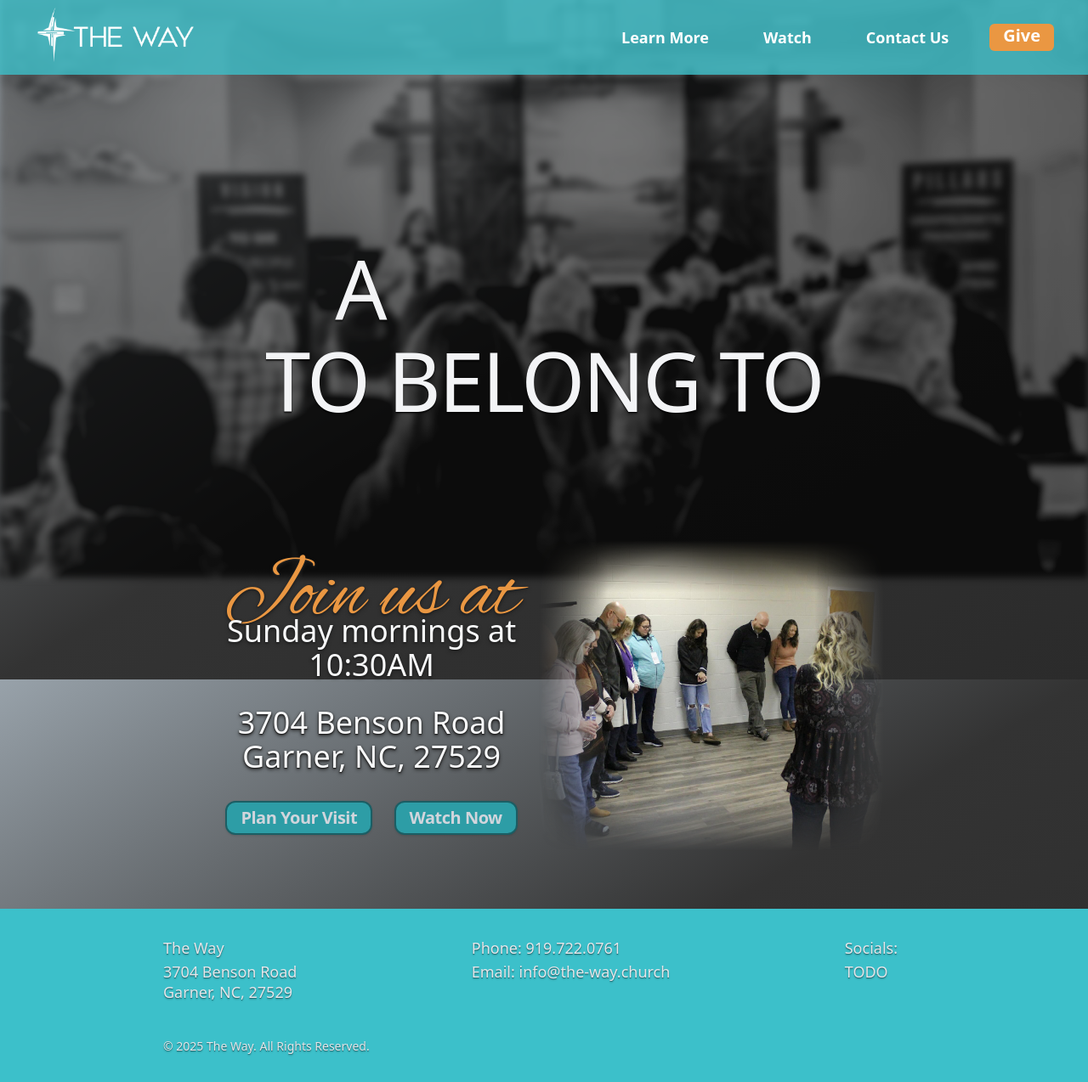
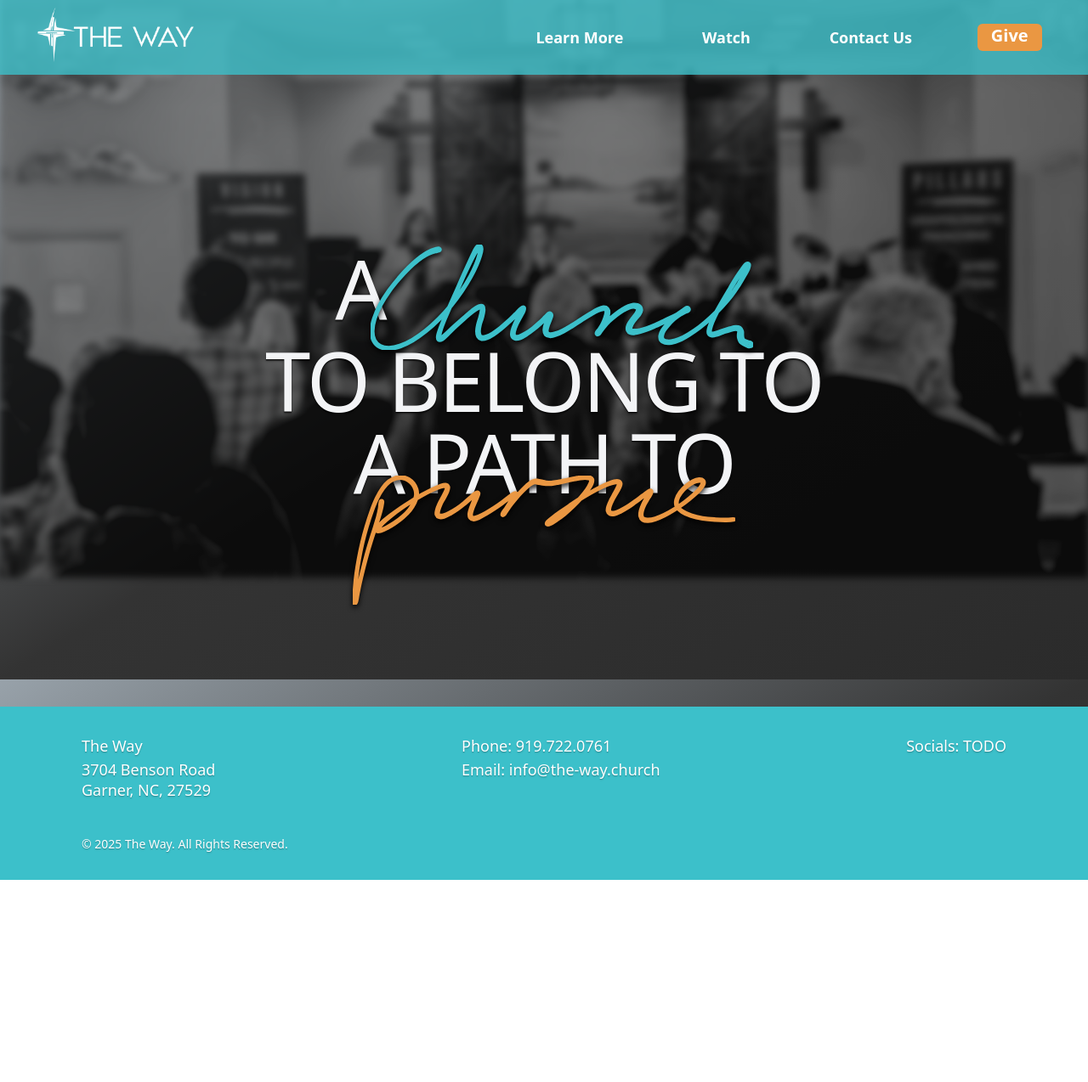
Before and after one commit to dbecher1/the-way, a SvelteKit app: page / in a window 1280 px wide. Shown: the whole page at 85% size. After the commit the page ends 1036 px from the top, so only its background shows below. Built offline with nearby package versions, Linux system fonts and the light colour scheme.

Commit message:
Introduced mobile responsive design

```diff
--- a/package.json
+++ b/package.json
@@ -19,6 +19,7 @@
 		"prettier-plugin-tailwindcss": "^0.6.11",
 		"svelte": "^5.0.0",
 		"svelte-check": "^4.0.0",
+		"svelte-hero-icons": "^5.2.0",
 		"tailwindcss": "^4.0.0",
 		"typescript": "^5.0.0",
 		"typescript-eslint": "^8.20.0",
--- a/src/app.html
+++ b/src/app.html
@@ -9,9 +9,8 @@
 		<meta name="viewport" content="width=device-width, initial-scale=1" />
 		%sveltekit.head%
 	</head>
-	<body
-		data-sveltekit-preload-data="hover"
-		class="w-screen h-screen bg-fixed bg-linear-to-tl from-tw-gray-600 via-tw-gray-400 to-tw-gray-200"
+	<body data-sveltekit-preload-data="hover"
+		class="w-full h-full flex flex-col min-h-screen bg-fixed bg-linear-to-tl from-tw-gray-600 via-tw-gray-400 to-tw-gray-200 overflow-x-hidden"
 	>
 		<div style="display: contents">%sveltekit.body%</div>
 	</body>
--- a/src/lib/menu.svelte
+++ /dev/null
@@ -1,35 +0,0 @@
-<script lang="ts">
-    export interface MenuLink {
-        name: string,
-        path: string,
-    }
-    interface MenuProps {
-        links: MenuLink[];
-        open: boolean;
-    }
-    let { links, open }: MenuProps = $props();
-    import { clickOut } from "./click_actions";
-    import { fade } from "svelte/transition";
-</script>
-
-{#if open}
-    <div
-        role='navigation'
-        transition:fade={{duration: 150}}
-        onmouseleave={() => open = false}
-        class='absolute bg-white text-black w-parent flex flex-col rounded-md top-13 left-0.5 overflow-hidden gap-0 drop-shadow-sm'
-    >
-        {#each links as link}
-            <div
-                class='hover:bg-tw-gray-100 py-2'
-            >
-                <a href={link.path}
-                   class='px-4 mx-1'
-                >
-                    {link.name}
-                </a>
-            </div>
-        {/each}
-    </div>
-
-{/if}
--- a/src/lib/svg/church.svelte
+++ b/src/lib/svg/church.svelte
@@ -7,8 +7,7 @@
     xmlns="http://www.w3.org/2000/svg"
     id="canvas"
     viewBox="693.844 439.223 1060.427 292.091"
-    class='stroke-tw-blue-100 fill-tw-blue-100/0 inline stroke-11 -ml-10 drop-shadow-md drop-shadow-black'
-    width='450'
+    class='stroke-tw-blue-100 fill-tw-blue-100/0 inline stroke-11 -ml-5 md:-ml-10 drop-shadow-md drop-shadow-black w-[230px] md:w-[450px]'
 >
     {#if show}
     <path
--- a/src/lib/svg/pursue.svelte
+++ b/src/lib/svg/pursue.svelte
@@ -7,8 +7,7 @@
     xmlns="http://www.w3.org/2000/svg"
     id="canvas"
     viewBox="696.191 528.443 1131.063 382.406"
-    class='stroke-tw-orange fill-black/0 stroke-11 -mt-8 mx-auto drop-shadow-md drop-shadow-black'
-    width='450'
+    class='stroke-tw-orange fill-black/0 stroke-11 -mt-3 md:-mt-8 mx-auto drop-shadow-md drop-shadow-black w-[230px] md:w-[450px]'
 >
     {#if show}
     <path
--- a/src/routes/+layout.svelte
+++ b/src/routes/+layout.svelte
@@ -1,11 +1,52 @@
 <script lang="ts">
 	import '../app.css';
+	import { fade, scale } from 'svelte/transition';
+	import { Icon, Bars3, XMark } from 'svelte-hero-icons';
+	import { slide } from 'svelte/transition';
 
 	let { children } = $props();
+
 	let aboutOpen = $state(false);
-	import Menu, { type MenuLink } from '$lib/menu.svelte';
-	import { scale } from 'svelte/transition';
+	let sidebarOpen = $state(false);
+
+	const paths1 = [
+		{name: 'About Us', href: '/about'},
+		{name: 'Ministries', href: '/ministries'}
+	];
+	const paths2 = [
+		{name: 'Home', href:'/'},
+		{name: 'Watch', href:'/watch'},
+		{name: 'Give', href:'/give'},
+		...paths1
+	];
 </script>
+
+{#snippet logo_link()}
+	<a href='/'
+		class='size-38 md:size-48 h-16 md:h-20 my-auto ml-7 md:ml-10 mt-2 px-1 hover:bg-black/10 rounded-sm'>
+		<img src='/img/logo-title.png'
+			class=''
+			alt={'The Way'}
+		/>
+	</a>
+{/snippet}
+
+{#snippet dropdown_menu()}
+<div
+	role='navigation'
+	transition:fade={{duration: 150}}
+	onmouseleave={() => aboutOpen = false}
+	class='absolute bg-white text-black w-parent flex flex-col rounded-md top-13 left-0.5 overflow-hidden gap-0 drop-shadow-sm'
+>
+	{#each paths1 as {name, href}}
+		<div class='hover:bg-tw-gray-100 py-2'>
+			<a {href} class='px-4 mx-1' >
+				{name}
+			</a>
+		</div>
+	{/each}
+</div>
+{/snippet}
 
 {#snippet title_button(text: string, href: string)}
 	<a {href} class='my-auto px-4 py-3 text-white hover:text-tw-gray-100 hover:bg-black/5 rounded-md'>
@@ -13,58 +54,92 @@
 	</a>
 {/snippet}
 
-{#snippet parent_button(name: string, open: boolean, links: MenuLink[])}
+{#snippet parent_button(name: string)}
 	<button
-		onmousedown={() => aboutOpen = true}
+		onmousedown={() => aboutOpen = !aboutOpen}
 		class='my-auto px-4 py-3 text-white hover:text-tw-gray-100 hover:bg-black/5 rounded-md relative'
 	>
 		{name}
-		<Menu {links} {open} />
+		{#if aboutOpen}
+			{@render dropdown_menu()}
+		{/if}
 	</button>
 {/snippet}
 
-<nav id='tw-header-bar' class='flex justify-between bg-tw-blue-100/80'>
-	<a href='/'
-		class='size-48 h-20 my-auto ml-10 mt-2 px-1 hover:bg-black/10 rounded-sm'>
+{#snippet sidebar()}
+	<div id='sidebar'
+		class='md:hidden w-full h-full fixed bg-tw-blue-200 flex flex-col z-50'
+		transition:slide={{axis: 'x'}}
+	>
+		<div id='sidebar-header' class='flex justify-between relative w-full mt-2 h-fit'>
 			<img src='/img/logo-title.png'
-			class=''
+				class='h-18 mx-auto'
 				alt={'The Way'}
 			/>
+
+			<button id='sidebar-close-btn' onclick={() => sidebarOpen = false}
+				class='absolute right-0 inset-y-0 size-9 mr-5 my-auto cursor-pointer hover:bg-tw-gray-400/50 rounded-sm'
+			>
+				<Icon src={XMark} class='stroke-white'/>
+			</button>
+		</div>
+		<div id='sidebar-body' class='flex h-full'>
+			<div id='sidebar-links' class='mt-14 mx-auto flex flex-col gap-8 text-center'>
+				{#each paths2 as {name, href}}
+				<div>
+					<a {href}
+						class='mx-auto text-3xl text-tw-gray-100 hover:text-white'
+					>
+						{name}
 					</a>
-	<div class='flex justify-around gap-8 mr-10 text-lg font-semibold'>
-			{@render parent_button(
-				'Learn More', aboutOpen, [
-					{name: 'About Us', path: '/about'},
-					{name: 'Ministries', path: '/ministries'}
-				],
-			)}
+					<div class='invisible hover:visible h-[1px] w-7/8 mt-2 bg-white'></div>
+				</div>
+
+				{/each}
+			</div>
+		</div>
+	</div>
+{/snippet}
+
+{#if sidebarOpen}
+	{@render sidebar()}
+{/if}
+
+<main class='flex-1'>
+
+<nav id='tw-header-bar' class='flex w-full justify-between content-center bg-tw-blue-100/80'>
+	{@render logo_link()}
+	<div class='not-md:hidden flex justify-around lg:gap-8 mr-10 lg:text-lg font-semibold flex-1 max-w-1/2'>
+		{@render parent_button('Learn More')}
 		{@render title_button('Watch', '/watch')}
 		{@render title_button('Contact Us', '/contact')}
 			<a href='/give'
-				transition:scale={{}}
-			 	class='bg-tw-orange h-8 text-xl px-4 my-auto
-				rounded-md text-white hover:text-tw-gray-100 hover:drop-shadow-sm hover:scale-105 hover:bg-tw-orange'
-			 >
+			class='bg-tw-orange h-7 lg:h-8 text-lg lg:text-xl px-4 my-auto
+			rounded-md text-white hover:text-tw-gray-100 hover:drop-shadow-sm hover:scale-105 hover:bg-tw-orange'>
 			Give
 		</a>
 	</div>
+
+	<button onclick={() => sidebarOpen = true}
+		class='md:hidden mr-7 size-12 cursor-pointer p-2 my-auto hover:bg-tw-gray-400/50 rounded-sm'
+	>
+		<Icon src={Bars3} class='stroke-tw-gray-100'/>
+	</button>
 </nav>
 
 {@render children()}
 
-<div
-	id='tw-footer'
-	class='w-screen h-fit py-8 px-48 bg-tw-blue-100 flex flex-col cotent-between text-lg text-gray-200 text-shadow-sm text-shadow-black/20 gap-10 mt-12'
->
-	<div
-		class='flex justify-between'
-	>
+</main>
+
+<footer id='tw-footer' class='w-full h-fit bg-tw-blue-100'>
+	<div class='md:px-24 px-8 py-8 flex flex-col content-between text-sm md:text-lg text-white text-shadow-sm text-shadow-black/10 gap-10'>
+		<div class='flex justify-between flex-1 flex-wrap gap-4'>
 			<div>
 				<div>The Way</div>
 				<div class='-mb-1'>3704 Benson Road</div>
 				<div>Garner, NC, 27529</div>
 			</div>
-		<div>
+			<div class='not-md:text-right'>
 				<div>Phone: 919.722.0761</div>
 				<div>
 					Email:
@@ -73,16 +148,14 @@
 					</a>
 				</div>
 			</div>
-		<div class='mr-8'>
 			<div>
-				Socials:
-			</div>
 				<div>
-				TODO
+					Socials: TODO
 				</div>
 			</div>
 		</div>
-	<div class='text-sm'>
+		<div class='md:text-sm text-[8pt] '>
 			&copy; 2025 The Way. All Rights Reserved.
 		</div>
 	</div>
+</footer>
--- a/src/routes/+page.svelte
+++ b/src/routes/+page.svelte
@@ -6,7 +6,7 @@
     import intersection from '$lib/actions/intersection';
     import makevisible from '$lib/actions/makevisible';
 
-    const noTransitions = false;
+    const noTransitions = true;
     const useSvg = true;
 
     let showText1 = $state(noTransitions);
@@ -83,7 +83,7 @@
 
 <div class='h-fit flex flex-col'>
 
-    <div class='mx-auto mt-50 mb-30 uppercase text-gray-100 text-8xl text-shadow-sm text-shadow-black/50 text-center tracking-tight'>
+    <div id='logo' class='mx-auto mt-32 md:mt-50 mb-30 uppercase text-gray-100 text-5xl md:text-8xl text-shadow-sm text-shadow-black/50 text-center tracking-tight'>
 
         {#if showText1}
         <div
@@ -114,9 +114,14 @@
         {/if}
     </div>
 
-    <div
-        id='home-info'
-        class='mx-auto w-5/8 text-gray-50 text-shadow-md text-shadow-tw-black text-4xl flex justify-between'
+    <div id='home-info-mobile'
+        class='md:hidden bg-white w-7/8 h-full'
+    >
+
+    </div>
+
+    <div id='home-info-web'
+        class='hidden flex mx-auto w-5/8 text-gray-50 text-shadow-md text-shadow-tw-black text-4xl justify-between'
         use:intersection={{
             cb: () => intersecting = true
         }}
```
Also changed, not shown: 1 other file (tests, documents, lock files or other folders). Lines whose indentation alone changed are shown as unchanged.
